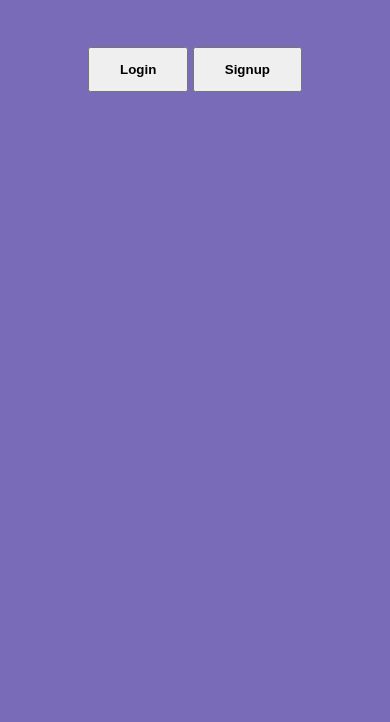
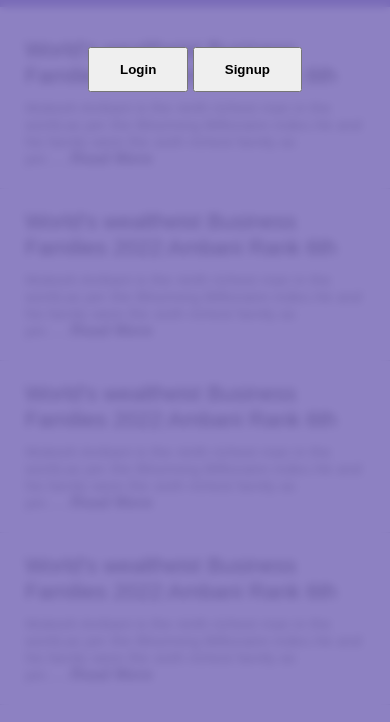
Before and after one commit to cyberbuddy-manas/news-project, a plain HTML site: page index.html in a window 390 px wide. Both pictures are taken after a click on the icon 354 px from the left and 40 px from the top of the page. Shown: the part 73-795 px from the top of the page. Drawn offline with Linux system fonts and the light colour scheme.

Commit message:
change in bg of mobile menu

```diff
--- a/style.css
+++ b/style.css
@@ -41,7 +41,8 @@ section.menu {
     display: none;
     position: fixed;
     top: 0;
-    background-color:#7A6BB8;
+    background-color:rgb(122, 107, 184, 0.85);
+    backdrop-filter: blur(4px);
     width: 100%;
     height: 100vh;
     gap: 20px;
```
